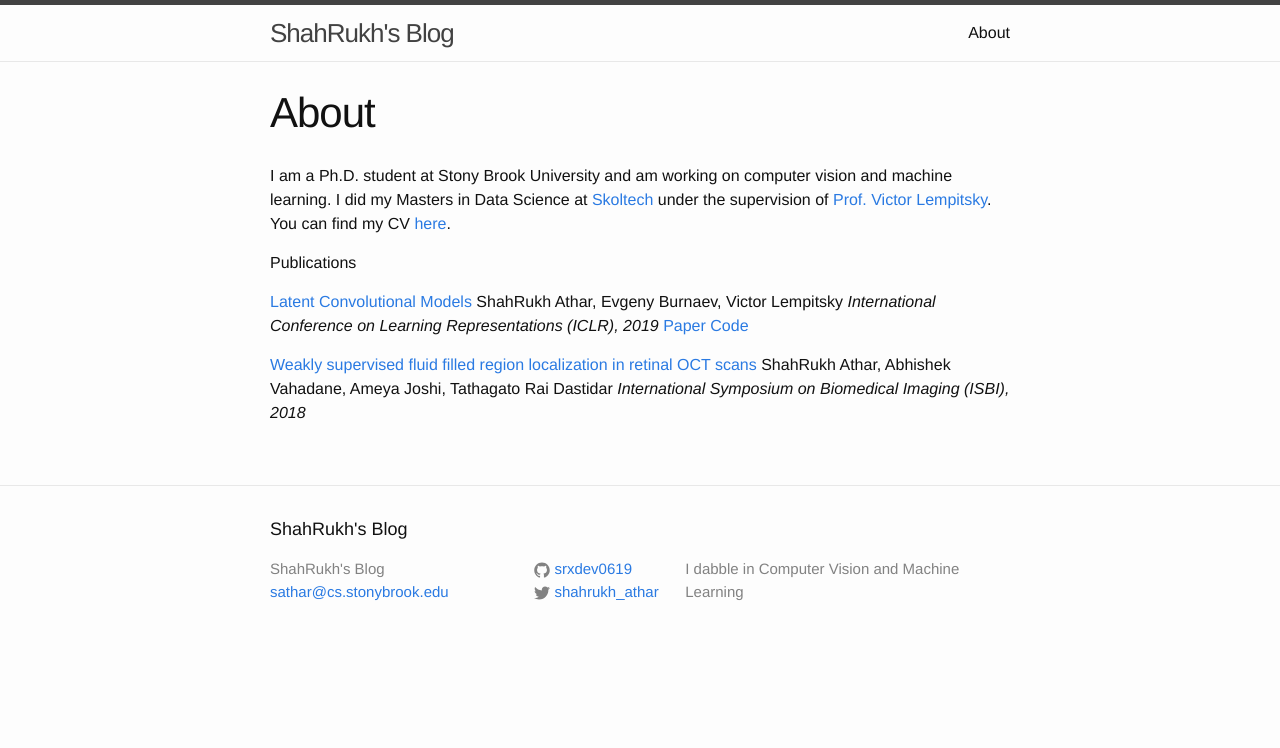
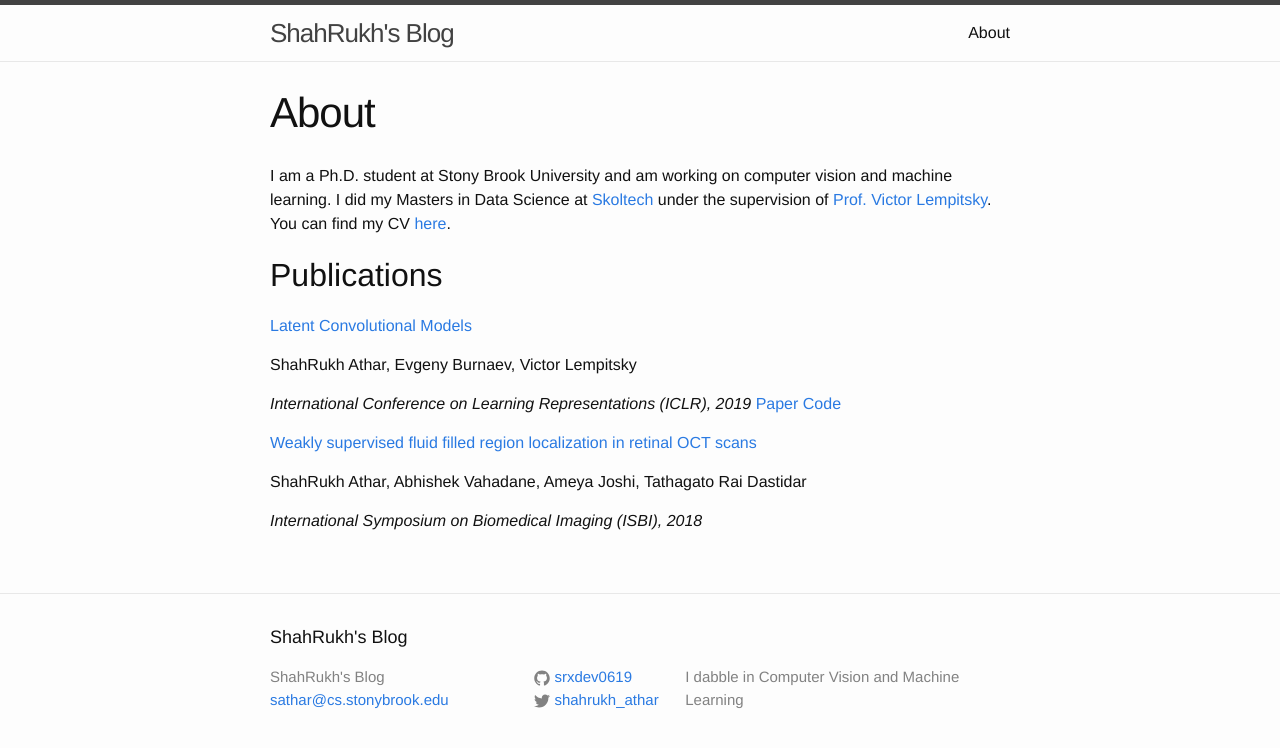
Before and after one commit to shahrukhathar/shahrukhathar.github.io, a Jekyll site: the page built from about.md, in a window 1280 px wide. Shown: the top 748 px of the page. Built offline with Jekyll 4.4.1, drawn with Linux system fonts in a browser that asks for light colours.

Commit message:
Updated Page

```diff
--- a/about.md
+++ b/about.md
@@ -7,14 +7,19 @@ permalink: /about/
 I am a Ph.D. student at Stony Brook University and am working on computer vision and machine learning. I did my Masters in Data Science at [Skoltech](https://http://www.skoltech.ru/en) under the supervision of [Prof. Victor Lempitsky](http://faculty.skoltech.ru/people/victorlempitsky). You can find my CV [here](/assets/CV.pdf).
 
 
-Publications
+## Publications
 
 [Latent Convolutional Models](http://shahrukhathar.github.io/2018/06/06/LCM.html)
+
 ShahRukh Athar, Evgeny Burnaev, Victor Lempitsky
+
 *International Conference on Learning Representations (ICLR), 2019*
 [Paper](https://openreview.net/pdf?id=HJGciiR5Y7) [Code](https://github.com/srxdev0619/Latent_Convolutional_Models)
 
 
+
 [Weakly supervised fluid filled region localization in retinal OCT scans](https://ieeexplore.ieee.org/abstract/document/8363849)
+
 ShahRukh Athar, Abhishek Vahadane, Ameya Joshi, Tathagato Rai Dastidar
+
 *International Symposium on Biomedical Imaging (ISBI), 2018*
```
